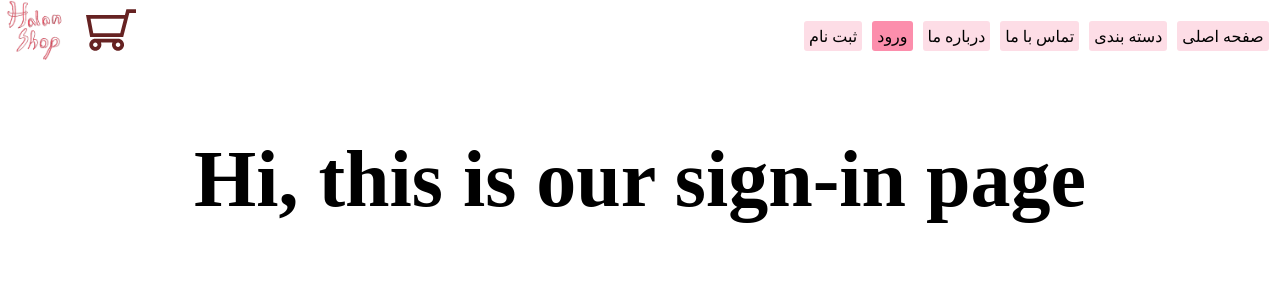
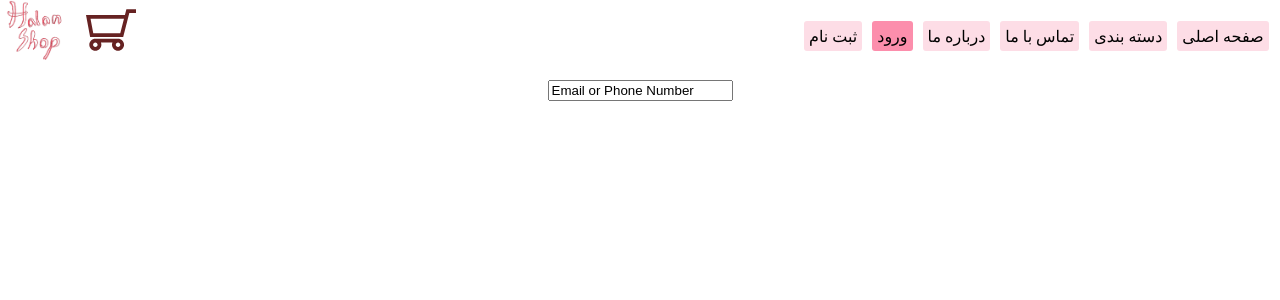
Before and after one commit to kawankfb/Halan_Shop_ReactJS, a React (Create React App) app: page /sign_in in a window 1280 px wide. Shown: the top 300 px of the page. Built offline with nearby package versions, Linux system fonts and the light colour scheme.

Commit message:
added a form to sign in page

```diff
--- a/src/components/SignInPage/SignInPage.js
+++ b/src/components/SignInPage/SignInPage.js
@@ -2,11 +2,17 @@ import React from "react";
 import "./SignInPage.css";
 
 const SignInPage = (props) => {
-return (
+
+function handleSignIn(){
+
+}
+
+    return (
     <div>
-        <h1 className="description-text">
-            Hi, this is our sign-in page
-        </h1>
+    <form onSubmit={handleSignIn} >
+        <input type="text" value="Email or Phone Number">
+        </input>
+    </form>
     </div>
 
 );
```
Also changed, not shown: .gitpod.yml (added), 1 other file (tests, documents, lock files or other folders).
